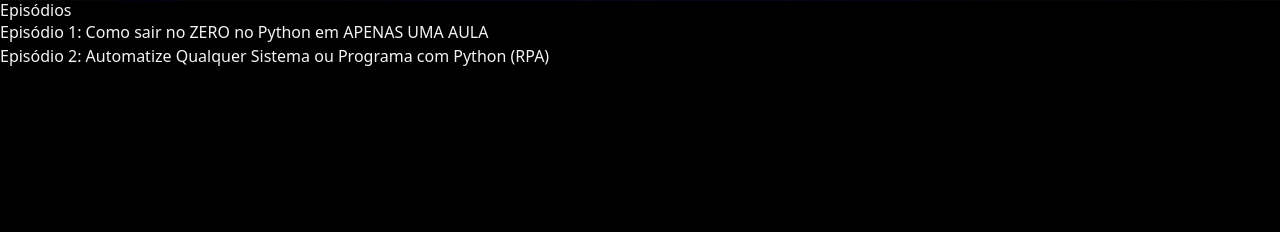
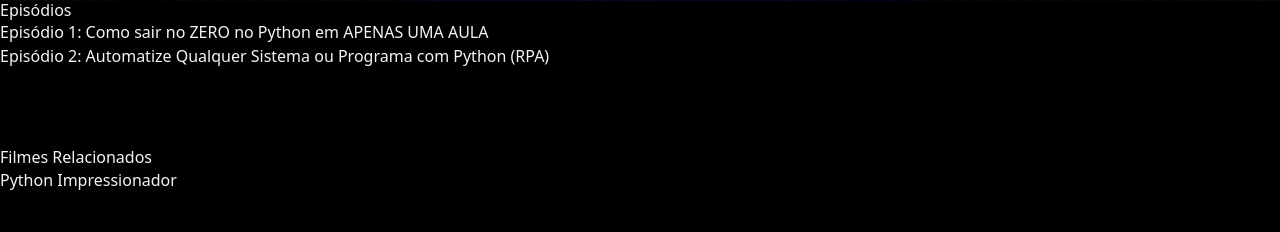
Before and after one commit to GabriellCabrall/ProjetoCazeflix, a Django app: page /filmes/1 in a window 1280 px wide. Shown: the part 831-1063 px from the top of the page. Before the commit the page ends 897 px from the top, so only its background shows below. Run offline with Django 4.2, Linux system fonts and the light colour scheme; data comes from the database, SQL or seed files in the repository; some libraries are stand-ins or nearby versions.

Commit message:
Criando lista de filmes relacionados

```diff
--- a/filme/templates/detalhesfilme.html
+++ b/filme/templates/detalhesfilme.html
@@ -18,4 +18,14 @@
     </a>
     {% endfor %}
 </div>
+<div class="py-10">
+    <h2>Filmes Relacionados</h2>
+    {% for filme in filmes_relacionados %}
+    <p>
+        <a href="{% url 'filme:detalhesfilme' filme.id %}">
+            {{ filme.titulo }}
+        </a>
+    </p>
+    {% endfor %}
+</div>
 {% endblock %}
--- a/filme/views.py
+++ b/filme/views.py
@@ -20,6 +20,12 @@
     model = Filme
     # object -> 1 item do nosso modelo
 
+    def get_context_data(self, **kwargs):
+        context = super(Detalhesfilme, self).get_context_data(**kwargs)
+        filmes_relacionados = Filme.objects.filter(categoria=self.get_object().categoria)[0:3]
+        context['filmes_relacionados'] = filmes_relacionados
+        return context
+
 
 # def homefilmes(request):
 #     context = {}
```
